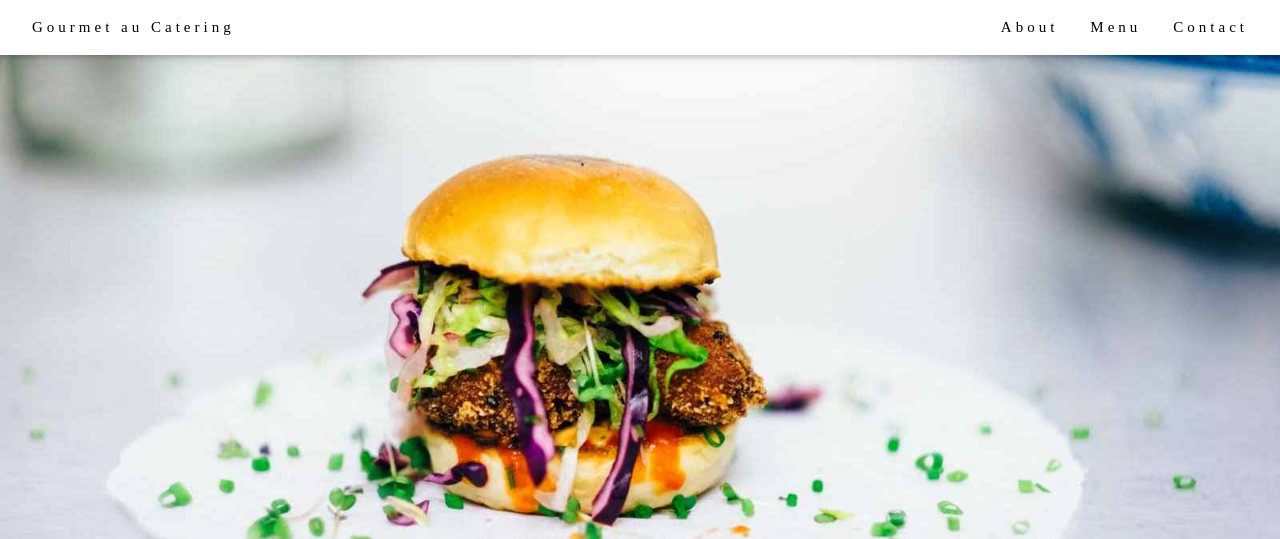
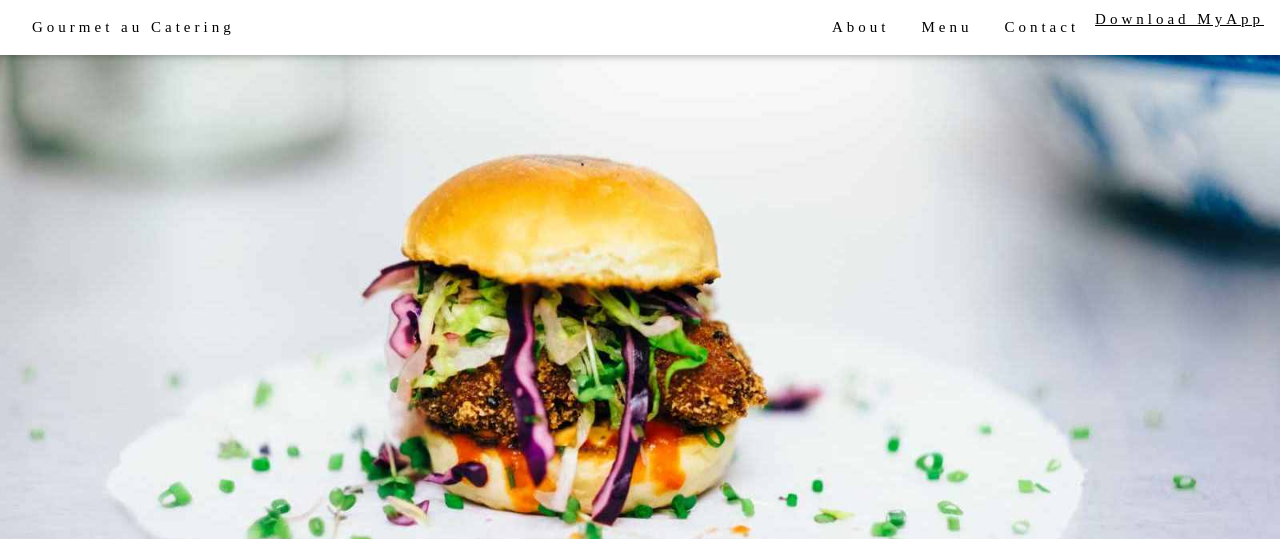
Before and after one commit to tksu92/tksu92, a plain HTML site: page index.html in a window 1280 px wide. Shown: the top 539 px of the page. Drawn offline with nearby package versions, Linux system fonts and the light colour scheme.

Commit message:
Update index.html

```diff
--- a/index.html
+++ b/index.html
@@ -38,6 +38,7 @@ h1, h2, h3, h4, h5, h6 {
       <a href="#about" class="w3-bar-item w3-button">About</a>
       <a href="#menu" class="w3-bar-item w3-button">Menu</a>
       <a href="#contact" class="w3-bar-item w3-button">Contact</a>
+     <a href="https://raw.githubusercontent.com/tksu92/tksu92.github.io/refs/heads/main/apple-app-site-association">Download MyApp</a>
     </div>
   </div>
 </div>
```
